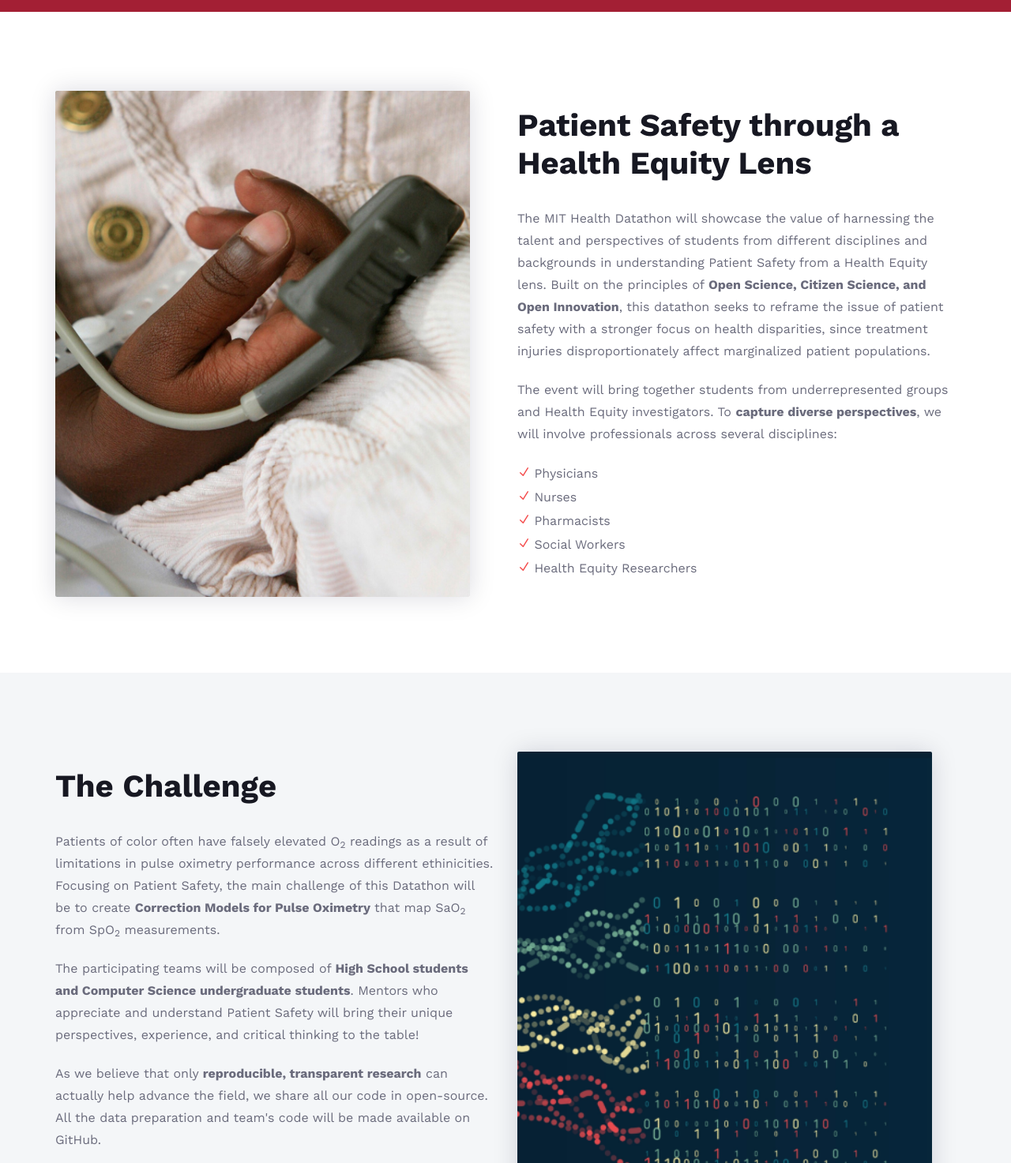
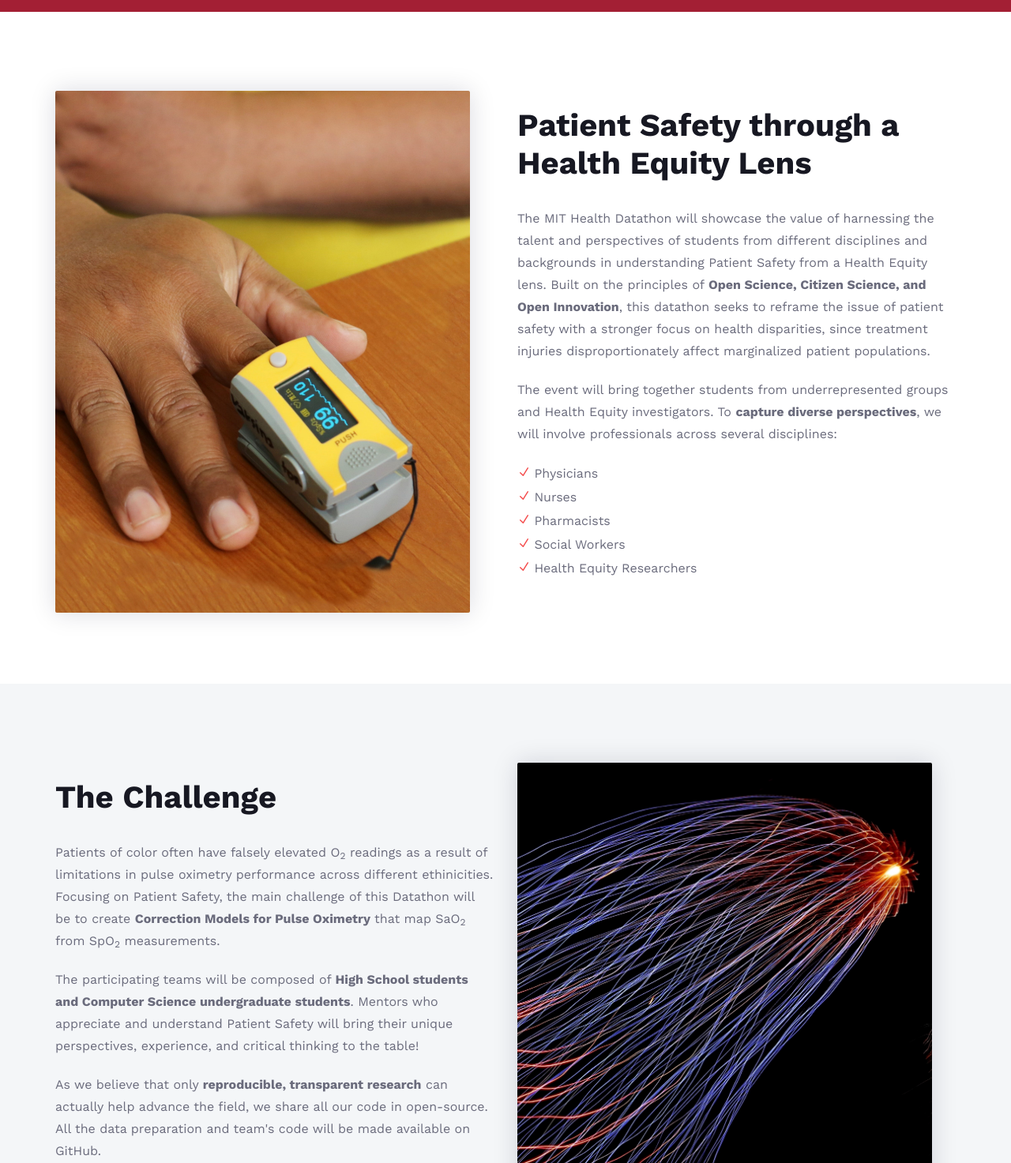
Before and after one commit to CriticalDatathon/criticaldatathon.github.io, a plain HTML site: page build/index.html in a window 1280 px wide. Shown: the part 770-2243 px from the top of the page at 79% size. Drawn offline with nearby package versions, Linux system fonts and the light colour scheme.

Commit message:
Modify photos

```diff
--- a/build/index.html
+++ b/build/index.html
@@ -119,7 +119,7 @@
             <div class="row">
                 <div class="col-lg-6">
                     <div class="ha-pic">
-                        <img src="static/img/h-about.jpg" alt="">
+                        <img src="static/img/pulse_ox.jpg" alt="">
                     </div>
                 </div>
                 <div class="col-lg-6">
@@ -181,7 +181,7 @@
                 </div>
                 <div class="col-lg-6">
                     <div class="ha-pic">
-                        <img src="static/img/data-science.png" alt="">
+                        <img src="static/img/data_science.jpg" alt="">
                     </div>
                 </div>
             </div>
```
Also changed, not shown: templates/index.html (+2 -2 lines), build/static/img/data-science.png (deleted), build/static/img/data_science.jpg (added), build/static/img/pulse_ox.jpg (added), static/img/data-science.png (deleted), static/img/data_science.jpg (added), static/img/pulse_ox.jpg (added).
